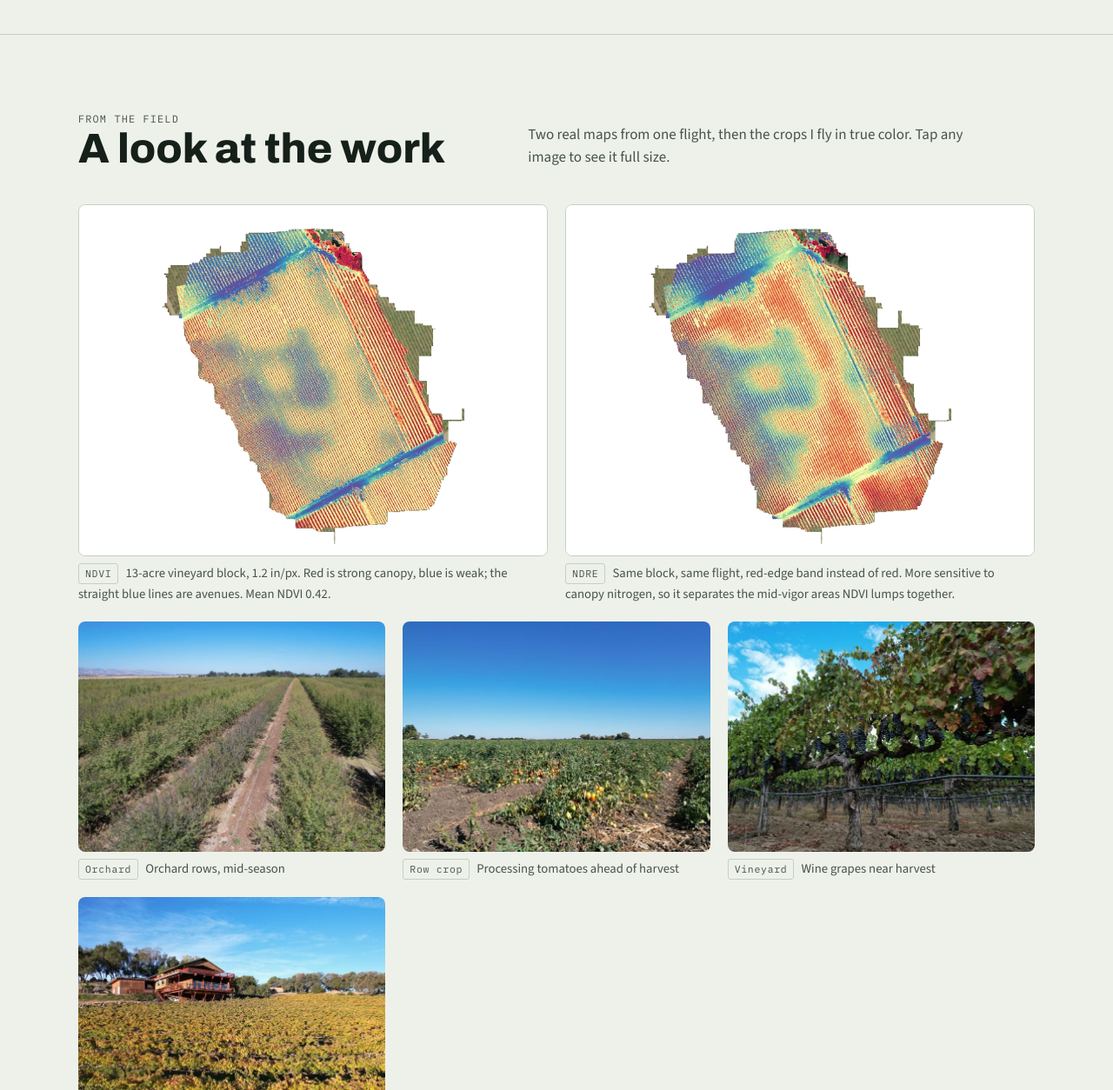
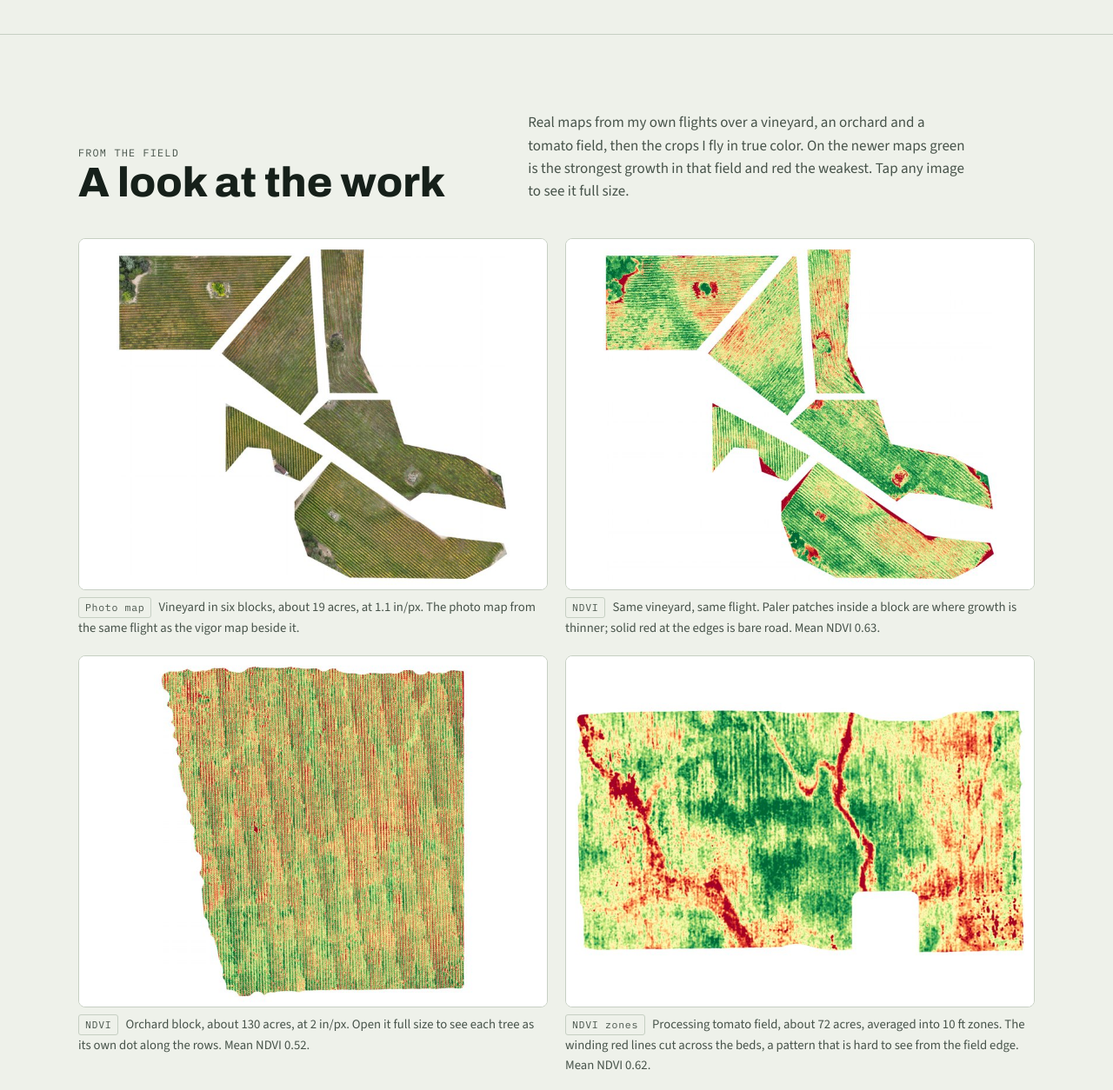
Before and after one commit to beaverbrian17/losdrones-site, a plain HTML site: page index.html in a window 1280 px wide. Shown: the part 3620-4874 px from the top of the page at 87% size. Drawn offline with nearby package versions, Linux system fonts and the light colour scheme.

Commit message:
Add vineyard, orchard and tomato sample maps to A look at the work
Four new anonymous sample images (photo map, two NDVI maps, one NDVI
zone map) placed ahead of the existing 13-acre samples. Intro line and
the older NDVI caption updated to explain the two color scales.

Co-Authored-By: Claude Fable 5.2 <noreply@anthropic.com>
Claude-Session: https://claude.ai/code/session_0157E2qxs4in2q5QdY27YZVg

```diff
--- a/index.html
+++ b/index.html
@@ -460,12 +460,30 @@ input:focus-visible, select:focus-visible, textarea:focus-visible { outline: 3px
           <p class="label">From the field</p>
           <h2>A look at the work</h2>
         </div>
-        <p>Two real maps from one flight, then the crops I fly in true color. Tap any image to see it full size.</p>
+        <p>Real maps from my own flights over a vineyard, an orchard and a tomato field, then the crops I fly in true color. On the newer maps green is the strongest growth in that field and red the weakest. Tap any image to see it full size.</p>
       </div>
       <ul class="gallery samples">
         <li><figure>
+          <a href="/img/sample-vineyard-color-1600.jpg" target="_blank" rel="noopener"><img src="/img/sample-vineyard-color-800.jpg" srcset="/img/sample-vineyard-color-800.jpg 800w, /img/sample-vineyard-color-1600.jpg 1600w" sizes="(max-width: 960px) 50vw, 560px" width="800" height="600" loading="lazy" decoding="async" alt="True-color photo map of a vineyard in six blocks, vine rows visible in each block"></a>
+          <figcaption><span class="tag">Photo map</span>Vineyard in six blocks, about 19 acres, at 1.1 in/px. The photo map from the same flight as the vigor map beside it.</figcaption>
+        </figure></li>
+        <li><figure>
+          <a href="/img/sample-vineyard-ndvi-1600.jpg" target="_blank" rel="noopener"><img src="/img/sample-vineyard-ndvi-800.jpg" srcset="/img/sample-vineyard-ndvi-800.jpg 800w, /img/sample-vineyard-ndvi-1600.jpg 1600w" sizes="(max-width: 960px) 50vw, 560px" width="800" height="600" loading="lazy" decoding="async" alt="NDVI vigor map of the same six vineyard blocks: mostly green with paler yellow patches inside several blocks and red along the road edges"></a>
+          <figcaption><span class="tag">NDVI</span>Same vineyard, same flight. Paler patches inside a block are where growth is thinner; solid red at the edges is bare road. Mean NDVI 0.63.</figcaption>
+        </figure></li>
+        <li><figure>
+          <a href="/img/sample-orchard-ndvi-1600.jpg" target="_blank" rel="noopener"><img src="/img/sample-orchard-ndvi-800.jpg" srcset="/img/sample-orchard-ndvi-800.jpg 800w, /img/sample-orchard-ndvi-1600.jpg 1600w" sizes="(max-width: 960px) 50vw, 560px" width="800" height="600" loading="lazy" decoding="async" alt="NDVI vigor map of a large orchard block, tree rows running top to bottom with greener growth toward the lower left"></a>
+          <figcaption><span class="tag">NDVI</span>Orchard block, about 130 acres, at 2 in/px. Open it full size to see each tree as its own dot along the rows. Mean NDVI 0.52.</figcaption>
+        </figure></li>
+        <li><figure>
+          <a href="/img/sample-tomato-zones-1600.jpg" target="_blank" rel="noopener"><img src="/img/sample-tomato-zones-800.jpg" srcset="/img/sample-tomato-zones-800.jpg 800w, /img/sample-tomato-zones-1600.jpg 1600w" sizes="(max-width: 960px) 50vw, 560px" width="800" height="600" loading="lazy" decoding="async" alt="NDVI zone map of a processing tomato field: green through the middle, with winding red lines crossing the beds and a red patch in one corner"></a>
+          <figcaption><span class="tag">NDVI zones</span>Processing tomato field, about 72 acres, averaged into 10 ft zones. The winding red lines cut across the beds, a pattern that is hard to see from the field edge. Mean NDVI 0.62.</figcaption>
+        </figure></li>
+      </ul>
+      <ul class="gallery samples" style="margin-top: clamp(12px, 2vw, 20px)">
+        <li><figure>
           <a href="/img/sample-ndvi-13ac.png" target="_blank" rel="noopener"><img src="/img/sample-ndvi-13ac.png" width="800" height="600" loading="lazy" decoding="async" alt="NDVI vigor map of a 13-acre vineyard block: strong canopy in red along one edge, a weak band in blue across the top, softer pockets through the middle"></a>
-          <figcaption><span class="tag">NDVI</span>13-acre vineyard block, 1.2 in/px. Red is strong canopy, blue is weak; the straight blue lines are avenues. Mean NDVI 0.42.</figcaption>
+          <figcaption><span class="tag">NDVI</span>13-acre vineyard block, 1.2 in/px, on a different color scale: here red is strong canopy, blue is weak, and the straight blue lines are avenues. Mean NDVI 0.42.</figcaption>
         </figure></li>
         <li><figure>
           <a href="/img/sample-ndre-13ac.png" target="_blank" rel="noopener"><img src="/img/sample-ndre-13ac.png" width="800" height="600" loading="lazy" decoding="async" alt="NDRE vigor map of the same 13-acre vineyard block, separating the mid-vigor areas more finely than NDVI"></a>
```
Also changed, not shown: img/sample-orchard-ndvi-1600.jpg (added), img/sample-orchard-ndvi-800.jpg (added), img/sample-tomato-zones-1600.jpg (added), img/sample-tomato-zones-800.jpg (added), img/sample-vineyard-color-1600.jpg (added), img/sample-vineyard-color-800.jpg (added), img/sample-vineyard-ndvi-1600.jpg (added), img/sample-vineyard-ndvi-800.jpg (added).
